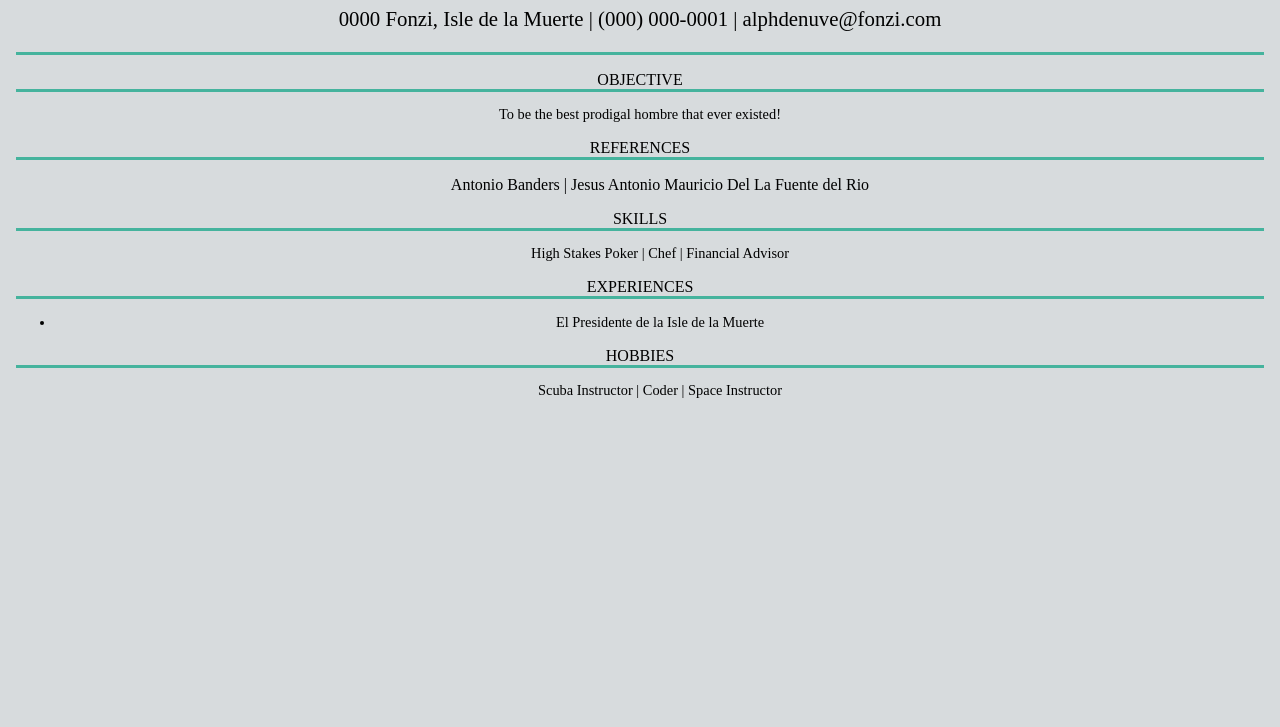
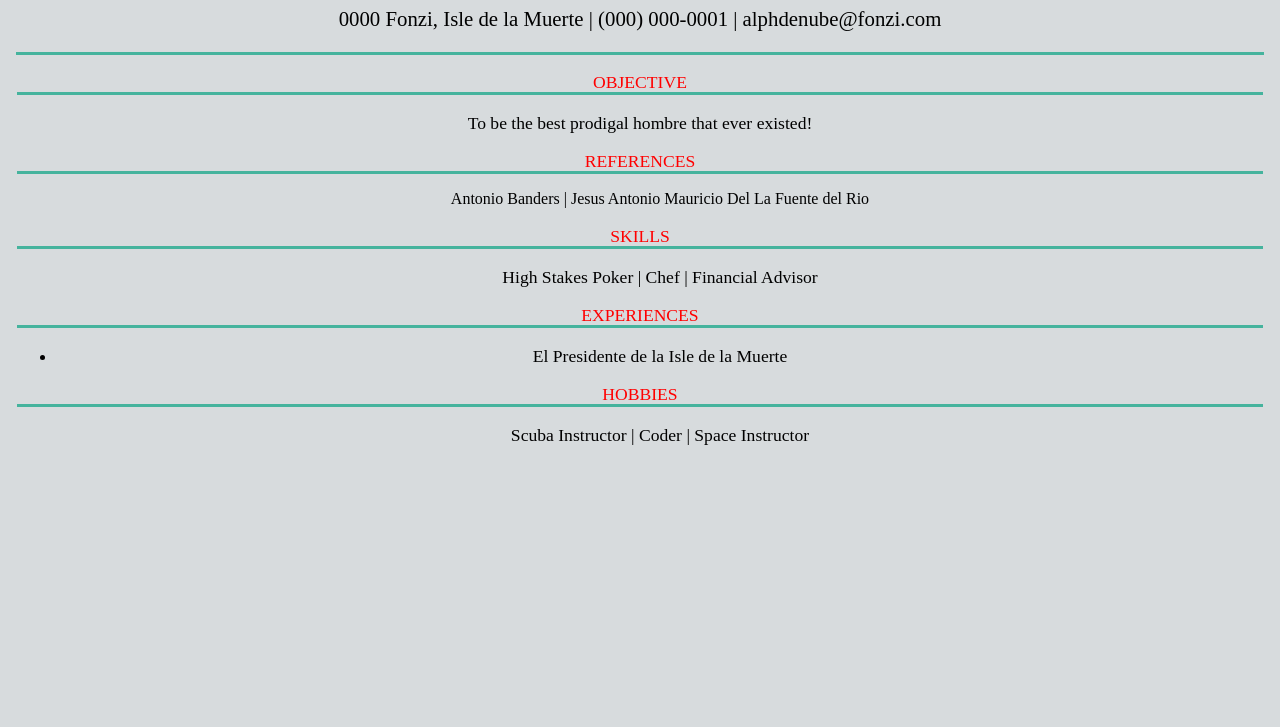
Before and after one commit to Xamdes/resume-site, a plain HTML site: page index.html in a window 1280 px wide. Shown: the part 73-800 px from the top of the page. Drawn offline with Linux system fonts and the light colour scheme.

Commit message:
Finsihed styling resume.

```diff
--- a/css/index.css
+++ b/css/index.css
@@ -30,9 +30,9 @@ body {
 }
 
 .header_section {
-  font-size: 1em;
+  font-size: 1.1em;
   margin: .5em;
-  height: 18px;
+  height: 20px;
   border-bottom-style: solid;
   border-color: #45B39D;
 }
@@ -43,7 +43,11 @@ body {
 
 .resume_paragraph {
   margin: .5em;
-  font-size: 0.9em;
+  font-size: 1.1em;
+}
+
+.span_red {
+  color: red;
 }
 
 .resume_list {
--- a/index.html
+++ b/index.html
@@ -7,21 +7,21 @@
   </head>
   <body>
     <div class="about_center_header">
-      <h1>Alphonso de la Nuve</h1>
+      <h1>Alphonso de la Nube</h1>
     </div>
     <div class="resume_contact">
-      <p>0000 Fonzi, Isle de la Muerte | (000) 000-0001 | alphdenuve@fonzi.com</p>
+      <p>0000 Fonzi, Isle de la Muerte | (000) 000-0001 | alphdenube@fonzi.com</p>
     </div>
     <div class="seperator_horizontal">
     </div>
     <div class="header_section">
-      <p>OBJECTIVE</p>
+      <p><span class="span_red">OBJECTIVE</span></p>
     </div>
     <div class="resume_paragraph">
       <p>To be the best prodigal hombre that ever existed!</p>
     </div>
     <div class="header_section">
-      <p>REFERENCES</p>
+      <p><span class="span_red">REFERENCES</span></p>
     </div>
     <div class="resume_horizontal_list">
       <ul>
@@ -30,7 +30,7 @@
       </ul>
     </div>
     <div class="header_section">
-      <p>SKILLS</p>
+      <p><span class="span_red">SKILLS</span></p>
     </div>
     <div class="resume_paragraph">
       <div class="resume_horizontal_list">
@@ -42,7 +42,7 @@
       </div>
     </div>
     <div class="header_section">
-      <p>EXPERIENCES</p>
+      <p><span class="span_red">EXPERIENCES</span></p>
     </div>
     <div class="resume_paragraph">
       <ul>
@@ -50,7 +50,7 @@
       </ul>
     </div>
     <div class="header_section">
-      <p>HOBBIES</p>
+      <p><span class="span_red">HOBBIES</span></p>
     </div>
     <div class="resume_paragraph">
       <div class="resume_horizontal_list">
```
Also changed, not shown: 1 other file.
